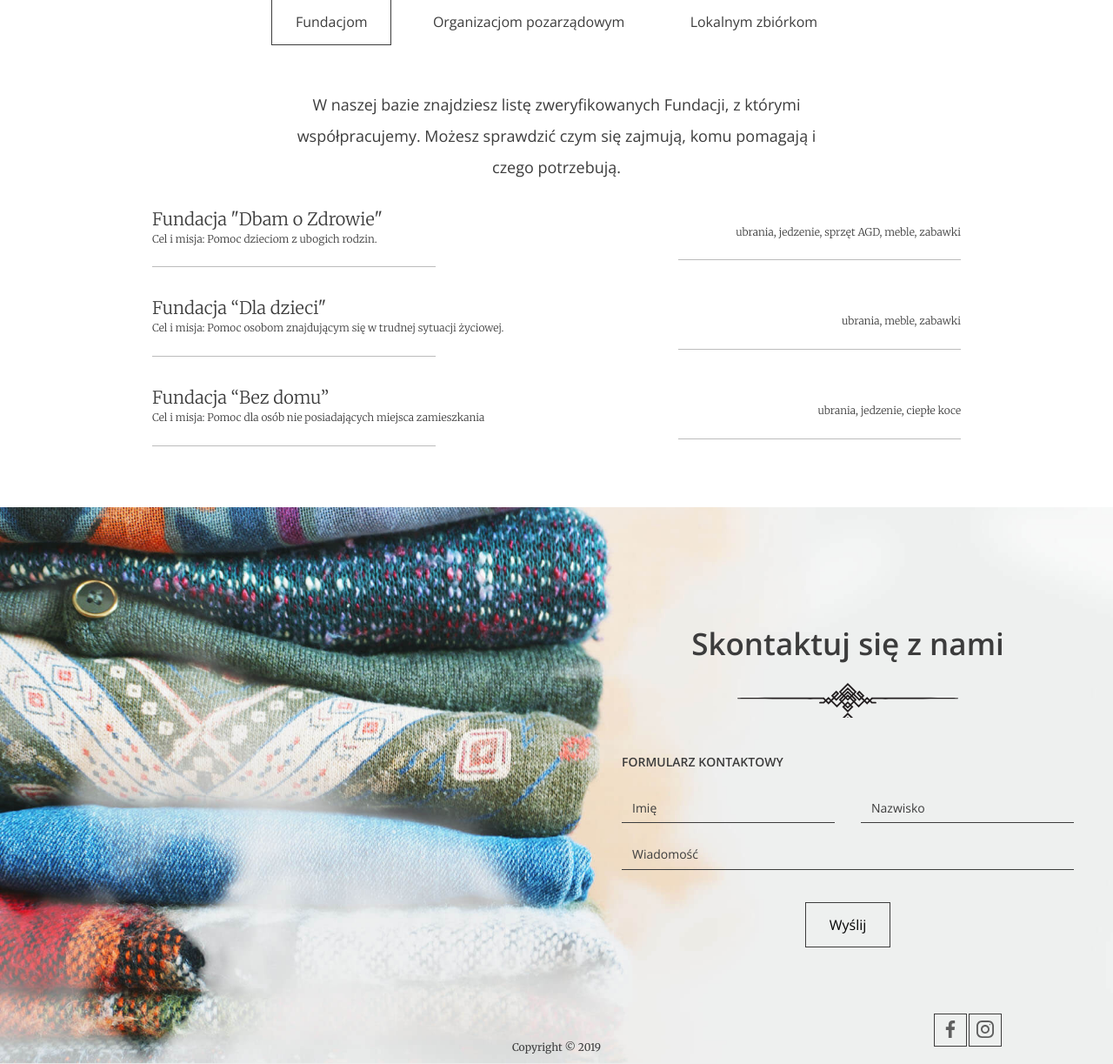
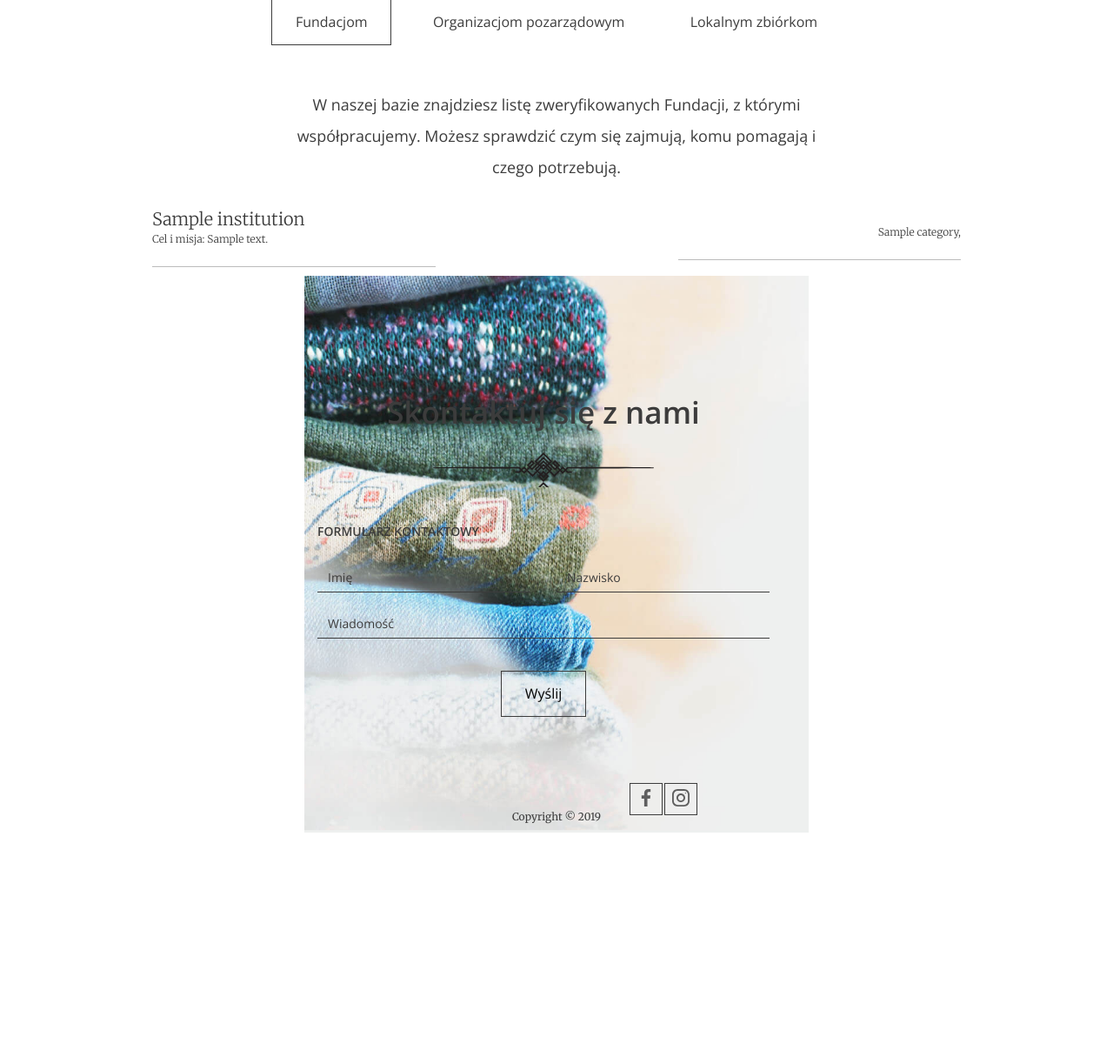
Before and after one commit to Bocian19/Share-clothes, a Django app: page / in a window 1280 px wide. Shown: the part 2655-3878 px from the top of the page at 87% size. After the commit the page ends 3612 px from the top, so only its background shows below. Run offline with Django 3.2, Linux system fonts and the light colour scheme; tables that the repository leaves empty hold one stand-in row (values such as "Sample post").

Commit message:
Dynamiczne ładowanie instytucji

```diff
--- a/share_clothes/models.py
+++ b/share_clothes/models.py
@@ -6,6 +6,12 @@ from django.contrib.auth.models import User
 
 class Category(models.Model):
     name = models.CharField(max_length=64, null=False)
+
+    class Meta:
+        ordering = ['name']
+
+    def __str__(self):
+        return self.name
 
 
 class Institution(models.Model):
@@ -21,6 +27,7 @@ class Institution(models.Model):
     name = models.CharField(max_length=64, null=False)
     description = models.TextField(null=True)
     type = models.CharField(choices=TYPE_CHOICES, default=FUNDACJA, max_length=3)
+    categories = models.ManyToManyField(Category)
 
 
 class Donation(models.Model):
--- a/share_clothes/templates/index.html
+++ b/share_clothes/templates/index.html
@@ -92,37 +92,27 @@
       </ul>
 
       <!-- SLIDE 1 -->
+
       <div class="help--slides active" data-id="1">
         <p>W naszej bazie znajdziesz listę zweryfikowanych Fundacji, z którymi współpracujemy. Możesz sprawdzić czym się zajmują, komu pomagają i czego potrzebują.</p>
 
         <ul class="help--slides-items">
+            {% for institution in institutions %}
+                {% if institution.type == 'Fun' %}
           <li>
             <div class="col">
-              <div class="title">Fundacja "Dbam o Zdrowie"</div>
-              <div class="subtitle">Cel i misja: Pomoc dzieciom z ubogich rodzin.</div>
+              <div class="title">{{ institution.name }}</div>
+              <div class="subtitle">Cel i misja: {{ institution.description }}</div>
             </div>
 
-            <div class="col"><div class="text">ubrania, jedzenie, sprzęt AGD, meble, zabawki</div></div>
+            <div class="col"><div class="text">{% for category in institution.categories.all %}{{ category }}, {% endfor %}</div></div>
           </li>
+                {% endif %}
+          {% endfor %}
+        </ul>
+      </div>
 
-          <li>
-            <div class="col">
-              <div class="title">Fundacja “Dla dzieci"</div>
-              <div class="subtitle">Cel i misja: Pomoc osobom znajdującym się w trudnej sytuacji życiowej.</div>
-            </div>
 
-            <div class="col"><div class="text">ubrania, meble, zabawki</div></div>
-          </li>
-
-          <li>
-            <div class="col">
-              <div class="title">Fundacja “Bez domu”</div>
-              <div class="subtitle">Cel i misja: Pomoc dla osób nie posiadających miejsca zamieszkania</div>
-            </div>
-
-            <div class="col"><div class="text">ubrania, jedzenie, ciepłe koce</div></div>
-          </li>
-        </ul>
         <!-- Pagination
         <ul class="help--slides-pagination">
           <li><a href="#" class="btn btn--small btn--without-border active" data-page="1">1</a></li>
@@ -130,7 +120,7 @@
           <li><a href="#" class="btn btn--small btn--without-border" data-page="3">3</a></li>
         </ul>
         -->
-      </div>
+
 
 
       <!-- SLIDE 2 -->
@@ -140,42 +130,21 @@
           quos suscipit corporis!
         </p>
         <ul class="help--slides-items">
+              {% for institution in institutions %}
+                {% if institution.type == 'Org' %}
           <li>
             <div class="col">
-              <div class="title">Organizacja 1</div>
-              <div class="subtitle">Lorem ipsum dolor sit amet consectetur.</div>
+              <div class="title">{{ institution.name }}</div>
+              <div class="subtitle">Cel i misja: {{ institution.description }}</div>
             </div>
 
-            <div class="col"><div class="text">Lorem ipsum dolor sit amet consectetur adipisicing elit.</div></div>
+            <div class="col"><div class="text">{% for category in institution.categories.all %}{{ category }}, {% endfor %}</div></div>
           </li>
+                {% endif %}
+          {% endfor %}
+        </ul>
+      </div>
 
-          <li>
-            <div class="col">
-              <div class="title">Organizacja 2</div>
-              <div class="subtitle">Lorem ipsum dolor sit amet consectetur.</div>
-            </div>
-
-            <div class="col"><div class="text">Lorem ipsum dolor sit amet consectetur adipisicing elit.</div></div>
-          </li>
-
-          <li>
-            <div class="col">
-              <div class="title">Organizacja 3</div>
-              <div class="subtitle">Lorem ipsum dolor sit amet consectetur.</div>
-            </div>
-
-            <div class="col"><div class="text">Lorem ipsum dolor sit amet consectetur adipisicing elit.</div></div>
-          </li>
-
-          <li>
-            <div class="col">
-              <div class="title">Organizacja 4</div>
-              <div class="subtitle">Lorem ipsum dolor sit amet consectetur.</div>
-            </div>
-
-            <div class="col"><div class="text">Lorem ipsum dolor sit amet consectetur adipisicing elit.</div></div>
-          </li>
-        </ul>
 
         <!-- Pagination
         <ul class="help--slides-pagination">
@@ -186,30 +155,26 @@
           <li><a href="#" class="btn btn--small btn--without-border" data-page="5">5</a></li>
         </ul>
         -->
-      </div>
+
 
       <!-- SLIDE 3 -->
       <div class="help--slides" data-id="3">
         <p>Lorem ipsum dolor sit amet, his ocurreret persequeris ea, ad utinam laudem duo. Verterem adipisci partiendo eos ne, ea his reque quaeque recteque, ne quo lobortis intellegam.</p>
         <ul class="help--slides-items">
+      {% for institution in institutions %}
+                {% if institution.type == 'Zb' %}
           <li>
             <div class="col">
-              <div class="title">Lokalna zbiórka 1</div>
-              <div class="subtitle">Lorem ipsum dolor sit amet consectetur.</div>
+              <div class="title">{{ institution.name }}</div>
+              <div class="subtitle">Cel i misja: {{ institution.description }}</div>
             </div>
 
-            <div class="col"><div class="text">Lorem ipsum dolor sit amet consectetur adipisicing elit.</div></div>
+            <div class="col"><div class="text">{% for category in institution.categories.all %}{{ category }}, {% endfor %}</div></div>
           </li>
-
-          <li>
-            <div class="col">
-              <div class="title">Lokalna zbiórka 2</div>
-              <div class="subtitle">Lorem ipsum dolor sit amet consectetur.</div>
-            </div>
-
-            <div class="col"><div class="text">Lorem ipsum dolor sit amet consectetur adipisicing elit.</div></div>
-          </li>
+                {% endif %}
+          {% endfor %}
         </ul>
+    </div>
 
         <!-- Pagination
         <ul class="help--slides-pagination">
@@ -217,8 +182,6 @@
           <li><a href="#" class="btn btn--small btn--without-border" data-page="2">2</a></li>
         </ul>
         -->
-      </div>
-    </section>
+
+     <script src="{% static 'js/app.js' %}"></script>
 {% endblock %}
-    <script src="{% static 'js/app.js' %}"></script>
-  </body>
--- a/share_clothes/views.py
+++ b/share_clothes/views.py
@@ -11,7 +11,9 @@ class LandingPageView(View):
     def get(self, request):
         quantity = Donation.objects.all().aggregate(Sum('quantity'))
         num_of_institutions_granted = Institution.objects.all().count()
-        return render(request, 'index.html', {'quantity': quantity, "num_of_institutions": num_of_institutions_granted})
+        institutions = Institution.objects.all()
+        return render(request, 'index.html', {'quantity': quantity, "num_of_institutions": num_of_institutions_granted,
+                      "institutions": institutions})
 
 
 class AddDonationView(View):
```
Also changed, not shown: share_clothes/migrations/0006_institution_categories.py (added), share_clothes/migrations/0007_auto_20200314_1812.py (added).
